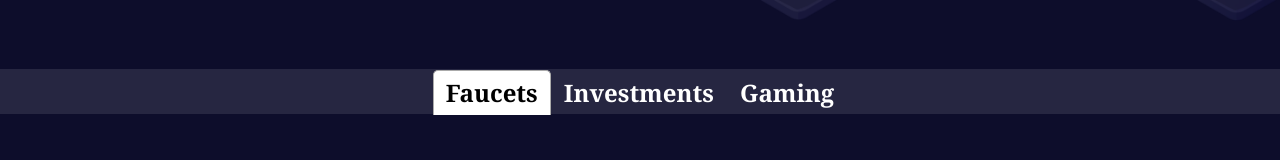
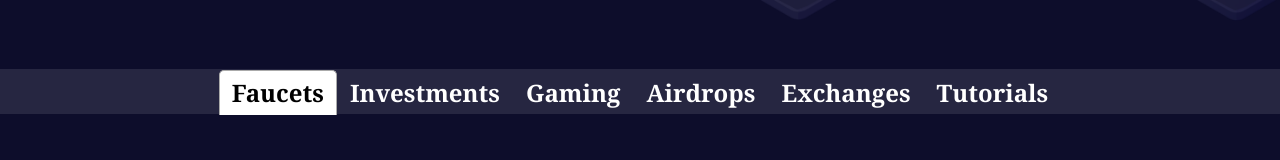
Before and after one commit to OkolieOKS234/crypto_sites, a React (Vite) app: page / in a window 1280 px wide. Shown: the part 627-787 px from the top of the page. Built offline with nearby package versions, Linux system fonts and the light colour scheme.

Commit message:
added extra tabs

```diff
--- a/src/components/Sites.jsx
+++ b/src/components/Sites.jsx
@@ -25,6 +25,9 @@ export default function Sites() {
       <Tab>Faucets</Tab>
       <Tab>Investments</Tab>
       <Tab>Gaming</Tab>
+      <Tab>Airdrops</Tab>
+      <Tab>Exchanges</Tab>
+      <Tab>Tutorials</Tab>
     </TabList>
 
     <TabPanel>
@@ -128,6 +131,15 @@ export default function Sites() {
     <TabPanel>
       <h2>Any content 2</h2>
     </TabPanel>
+    <TabPanel>
+      <h2>Airdrops</h2>
+    </TabPanel>
+    <TabPanel>
+      <h2>Exchanges</h2>
+    </TabPanel>
+    <TabPanel>
+      <h2>Tutorials</h2>
+    </TabPanel>
   </Tabs>
 
     </div>
```
